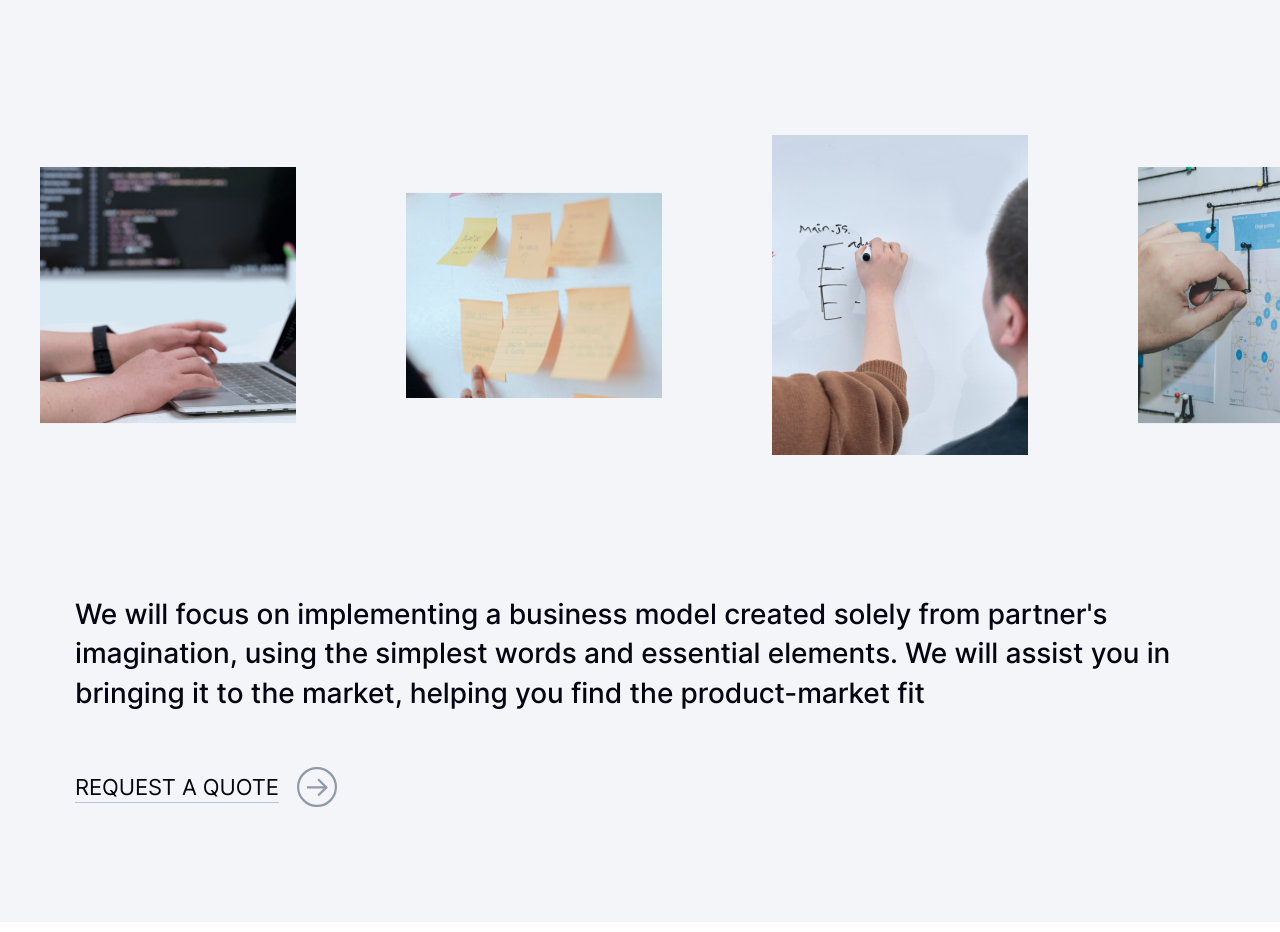
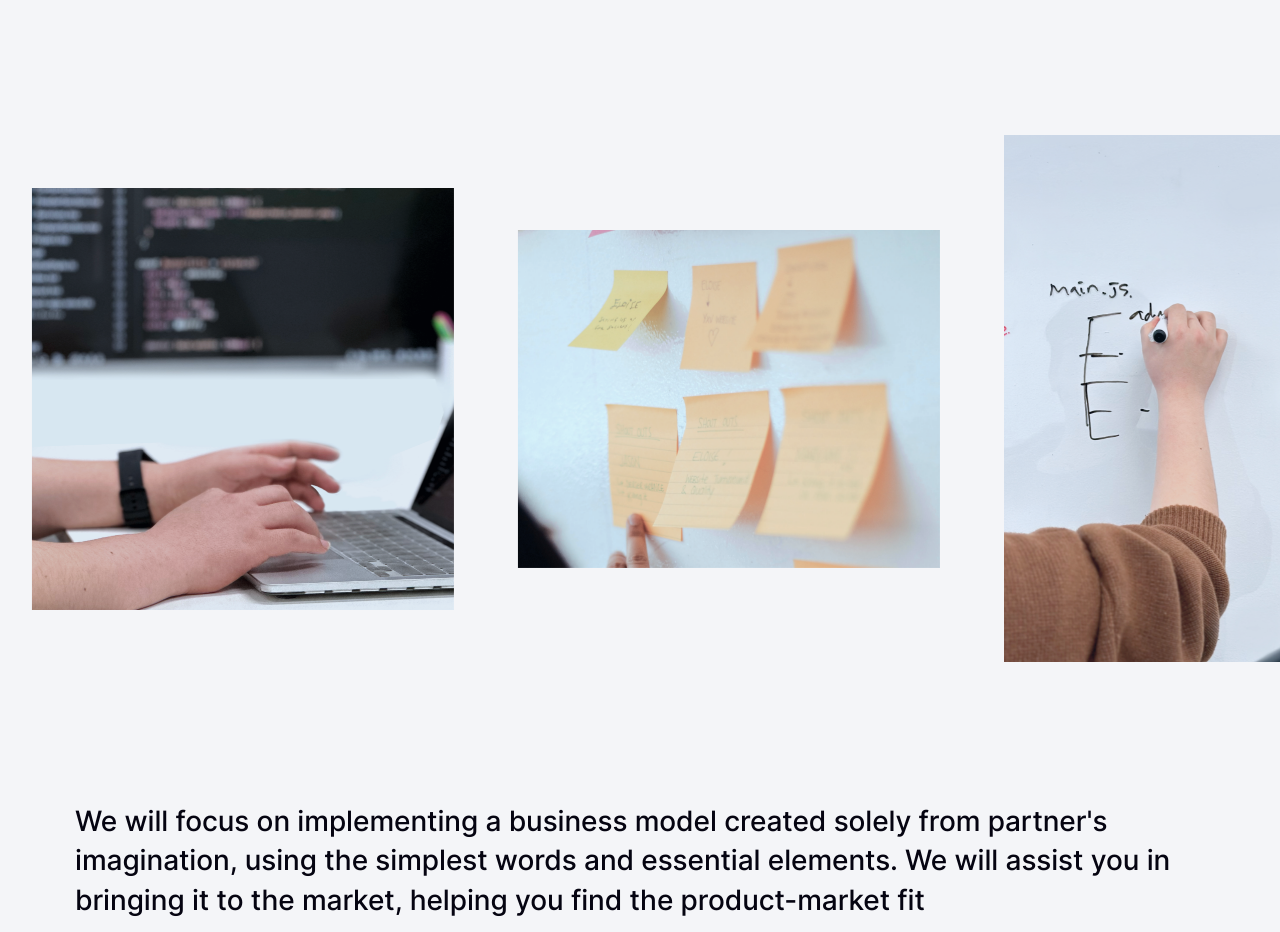
Before and after one commit to seonghojung/codespace_renewal, a Next.js app: page /en in a window 1280 px wide. Shown: the part 10400-11332 px from the top of the page. Built offline with nearby package versions, Linux system fonts and the light colour scheme; a web font is replaced by a local one.

Commit message:
메인페이지 스와이퍼 캐러셀 수정 및 디자인 적용 완료
Todo. swiper -> Clay의 캐러셀 마크업 그대로 적용하기 (진행순위 = 최하위)

```diff
--- a/app/[locale]/components/Swiper.tsx
+++ b/app/[locale]/components/Swiper.tsx
@@ -3,7 +3,8 @@ import { Swiper, SwiperClass, SwiperSlide } from "swiper/react";
 import "swiper/css";
 
 import Image from "next/image";
-import { useCallback, useEffect, useRef, useState } from "react";
+import { useEffect, useRef, useState } from "react";
+
 const DefaultImage = styled(Image)`
   display: block;
   object-fit: cover;
@@ -16,6 +17,14 @@ export const Slide1 = styled(DefaultImage)`
     width: 256px;
     height: 256px;
   }
+  @media (min-width: 1280px) {
+    width: 422px;
+    height: 422px;
+  }
+  @media (min-width: 1920px) {
+    width: 574px;
+    height: 574px;
+  }
 `;
 export const Slide2 = styled(DefaultImage)`
   width: 246px;
@@ -24,6 +33,14 @@ export const Slide2 = styled(DefaultImage)`
     width: 256px;
     height: 205px;
   }
+  @media (min-width: 1280px) {
+    width: 422px;
+    height: 338px;
+  }
+  @media (min-width: 1920px) {
+    width: 574px;
+    height: 460px;
+  }
 `;
 export const Slide3 = styled(DefaultImage)`
   width: 246px;
@@ -31,6 +48,15 @@ export const Slide3 = styled(DefaultImage)`
   @media (min-width: 768px) {
     width: 256px;
     height: 320px;
+  }
+  @media (min-width: 1280px) {
+    width: 422px;
+    height: 527px;
+  }
+
+  @media (min-width: 1920px) {
+    width: 574px;
+    height: 720px;
   }
 `;
 
@@ -70,6 +96,46 @@ const SwiperStyle = styled(Swiper)`
           margin-left: 60px;
         }
       }
+      @media (min-width: 1280px) {
+        &:first-child {
+          margin-left: 0px;
+        }
+        &:not(:first-child) {
+          margin-left: 0px;
+        }
+        padding: 0 32px;
+      }
+      @media (min-width: 1920px) {
+        padding: 0 40px;
+      }
+    }
+  }
+`;
+
+const PrevBtn = styled.button`
+  position: absolute;
+  top: 0;
+  z-index: 5;
+  width: 30%;
+  height: 100%;
+
+  &&& {
+    @media (min-width: 1280px) {
+      cursor: url("/svgs/arrow-left.svg"), auto;
+    }
+  }
+`;
+const NextBtn = styled.button`
+  position: absolute;
+  top: 0;
+  right: 0;
+  z-index: 5;
+  width: 30%;
+  height: 100%;
+
+  &&& {
+    @media (min-width: 1280px) {
+      cursor: url(/svgs/arrow-right.svg), auto;
     }
   }
 `;
@@ -81,7 +147,9 @@ const CarouselSwiper = ({ items }: { items: any[] }) => {
 
   // Prev 버튼에 대한 이벤트 처리
   const prevHoverHandler = () => {
-    setIsPrevHovering(true);
+    if (innerWidth > 1279) {
+      setIsPrevHovering(true);
+    }
   };
 
   const unPrevhoverHandler = () => {
@@ -103,9 +171,10 @@ const CarouselSwiper = ({ items }: { items: any[] }) => {
   }, [isPrevHovering]);
 
   // Next 버튼에 대한 이벤트 처리
-
   const nextHoverHandler = () => {
-    setIsNextHovering(true);
+    if (innerWidth > 1279) {
+      setIsNextHovering(true);
+    }
   };
 
   const unNexthoverHandler = () => {
@@ -126,13 +195,20 @@ const CarouselSwiper = ({ items }: { items: any[] }) => {
     return () => clearInterval(interval);
   }, [isNextHovering]);
 
+  useEffect(() => {
+    if (innerWidth > 1279) {
+      if (swiperRef.current) {
+        swiperRef.current.allowTouchMove = false;
+      }
+    }
+  }, []);
+
   return (
     <div style={{ position: "relative" }}>
       <SwiperStyle
         onSwiper={(swiper) => {
           swiperRef.current = swiper;
         }}
-        spaceBetween={50}
         slidesPerView={"auto"}
         loop
       >
@@ -140,33 +216,8 @@ const CarouselSwiper = ({ items }: { items: any[] }) => {
           return <SwiperSlide key={index}>{item}</SwiperSlide>;
         })}
       </SwiperStyle>
-      <button
-        type="button"
-        style={{
-          cursor: "url(/svgs/arrow-left.svg),auto",
-          position: "absolute",
-          top: "0",
-          zIndex: "5",
-          width: "30%",
-          height: "100%",
-        }}
-        onMouseEnter={prevHoverHandler}
-        onMouseLeave={unPrevhoverHandler}
-      ></button>
-      <button
-        type="button"
-        style={{
-          cursor: "url(/svgs/arrow-right.svg),auto",
-          position: "absolute",
-          top: "0",
-          right: "0",
-          zIndex: "5",
-          width: "30%",
-          height: "100%",
-        }}
-        onMouseEnter={nextHoverHandler}
-        onMouseLeave={unNexthoverHandler}
-      ></button>
+      <PrevBtn type="button" onMouseEnter={prevHoverHandler} onMouseLeave={unPrevhoverHandler}></PrevBtn>
+      <NextBtn type="button" onMouseEnter={nextHoverHandler} onMouseLeave={unNexthoverHandler}></NextBtn>
     </div>
   );
 };
```
